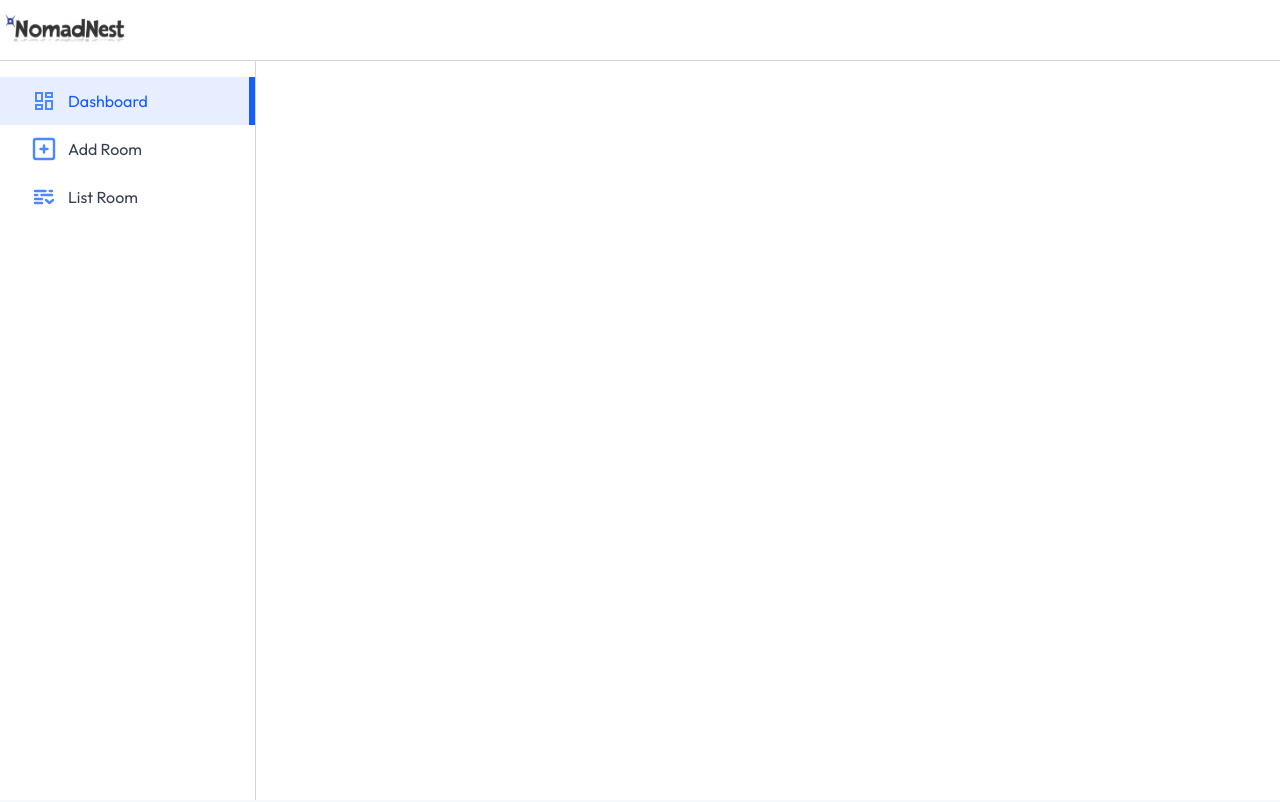
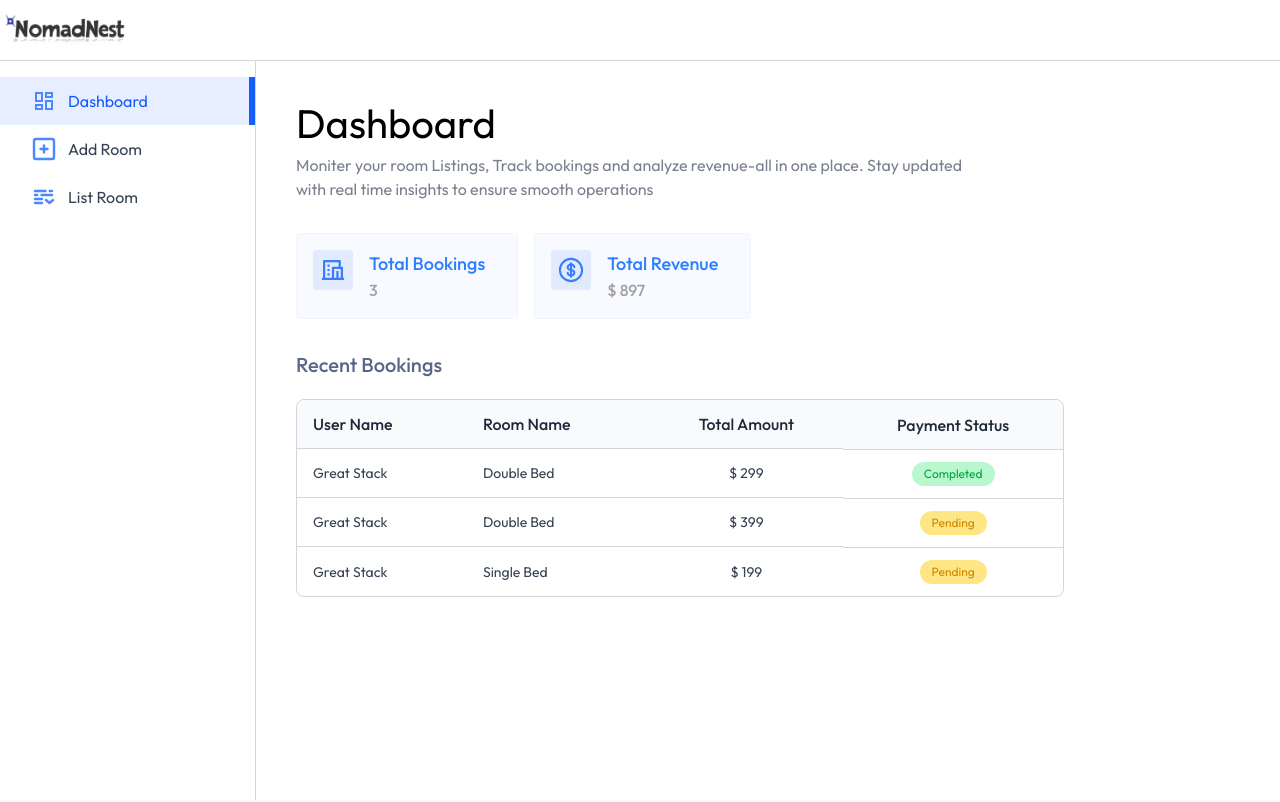
Before and after one commit to Piyushdigraskar/Hotel-Booking-app, a React (Vite) app in the folder client/: page /owner in a window 1280 px wide. Shown: the top 802 px of the page. Built offline with nearby package versions, Linux system fonts and the light colour scheme; a web font is replaced by a local one.

Commit message:
complete Dashboard

```diff
--- a/client/src/App.jsx
+++ b/client/src/App.jsx
@@ -7,6 +7,9 @@
 import MyBookings from "./pages/MyBookings";
 import HotelReg from "./components/HotelReg";
 import Layout from "./pages/hotelOwner/Layout";
+import DashBoard from "./pages/hotelOwner/DashBoard";
+import AddRoom from "./pages/hotelOwner/AddRoom";
+import ListRoom from "./pages/hotelOwner/ListRoom";
 
 const App = () => {
   const isOwnerPath = useLocation().pathname.includes("owner");
@@ -21,7 +24,11 @@
           <Route path="/rooms" element={<AllRooms />} />
           <Route path="/rooms/:id" element={<RoomDetails />} />
           <Route path="/my-bookings" element={<MyBookings />} />
-          <Route path="/owner" element={<Layout />}></Route>
+          <Route path="/owner" element={<Layout />}>
+            <Route index element={<DashBoard />} />
+            <Route path="add-room" element={<AddRoom />} />
+            <Route path="list-room" element={<ListRoom />} />
+          </Route>
         </Routes>
       </div>
       <Footer />
--- a/client/src/pages/hotelOwner/AddRoom.jsx
+++ b/client/src/pages/hotelOwner/AddRoom.jsx
@@ -0,0 +1,7 @@
+import React from "react";
+
+const AddRoom = () => {
+  return <div></div>;
+};
+
+export default AddRoom;
--- a/client/src/pages/hotelOwner/DashBoard.jsx
+++ b/client/src/pages/hotelOwner/DashBoard.jsx
@@ -0,0 +1,98 @@
+import React, { useState } from "react";
+import Title from "../../components/Title";
+import { assets, dashboardDummyData } from "../../assets/assets";
+
+const DashBoard = () => {
+  const [dashboardData, setDashboardData] = useState(dashboardDummyData);
+  return (
+    <div>
+      <Title
+        align="left"
+        font="outfit"
+        title="Dashboard"
+        subTitle="Moniter your room Listings, Track bookings and analyze revenue-all in one place. Stay updated with real time insights to ensure smooth operations"
+      />
+      <div className="flex gap-4 my-8">
+        {/*Tota; bookings */}
+        <div className="bg-primary/3 border border-primary/3 rounded flex p-4 pr-8">
+          <img
+            src={assets.totalBookingIcon}
+            alt=""
+            className="max-sm:hidden h-10"
+          />
+          <div className="flex flex-col sm:ml-4 font-medium">
+            <p className="text-blue-500 text-lg">Total Bookings</p>
+            <p className="text-neutral-400 text-base">
+              {dashboardData.totalBookings}
+            </p>
+          </div>
+        </div>
+        {/*Total revenue */}
+        <div className="bg-primary/3 border border-primary/3 rounded flex p-4 pr-8">
+          <img
+            src={assets.totalRevenueIcon}
+            alt=""
+            className="max-sm:hidden h-10"
+          />
+          <div className="flex flex-col sm:ml-4 font-medium">
+            <p className="text-blue-500 text-lg">Total Revenue</p>
+            <p className="text-neutral-400 text-base">
+              $ {dashboardData.totalRevenue}
+            </p>
+          </div>
+        </div>
+      </div>
+      {/*Recent Bookings */}
+      <h2 className="text-xl text-blue-950/70 font-medium mb-5">
+        Recent Bookings
+      </h2>
+      <div className="w-full max-w-3xl text-left border border-gray-300 rounded-lg max-h-80 overflow-y-scroll">
+        <table className="w-full">
+          <thead className="bg-gray-50">
+            <tr>
+              <th className="py-3 px-4 text-gray-800 font-medium">User Name</th>
+              <th className="py-3 px-4 text-gray-800 font-medium max-sm:hidden">
+                Room Name
+              </th>
+              <th className="py-3 px-4 text-gray-800 font-medium text-center">
+                Total Amount
+              </th>
+              <th className="py-3 px-4 text-gray-800 font-medium text-center">
+                Payment Status
+              </th>
+            </tr>
+          </thead>
+          <tbody className="text-sm">
+            {dashboardData.bookings.map((item, index) => (
+              <tr key={index}>
+                <td className="py-3 px-4 text-gray-700 border-t border-gray-300">
+                  {item.user.username}
+                </td>
+                <td className="py-3 px-4 text-gray-700 border-t border-gray-300 max-sm:hidden">
+                  {item.room.roomType}
+                </td>
+                <td className="py-3 px-4 text-gray-700 border-t border-gray-300 text-center">
+                  $ {item.totalPrice}
+                </td>
+
+                <td className="py-3 px-4 border-t border-gray-300 flex">
+                  <button
+                    className={`py-1 px-3 text-xs rounded-full mx-auto ${
+                      item.isPaid
+                        ? "bg-green-200 text-green-600"
+                        : "bg-amber-200 text-yellow-600"
+                    }`}
+                  >
+                    {item.isPaid ? "Completed" : "Pending"}
+                  </button>
+                </td>
+              </tr>
+            ))}
+          </tbody>
+        </table>
+      </div>
+    </div>
+  );
+};
+
+export default DashBoard;
--- a/client/src/pages/hotelOwner/ListRoom.jsx
+++ b/client/src/pages/hotelOwner/ListRoom.jsx
@@ -0,0 +1,7 @@
+import React from "react";
+
+const ListRoom = () => {
+  return <div></div>;
+};
+
+export default ListRoom;
```
